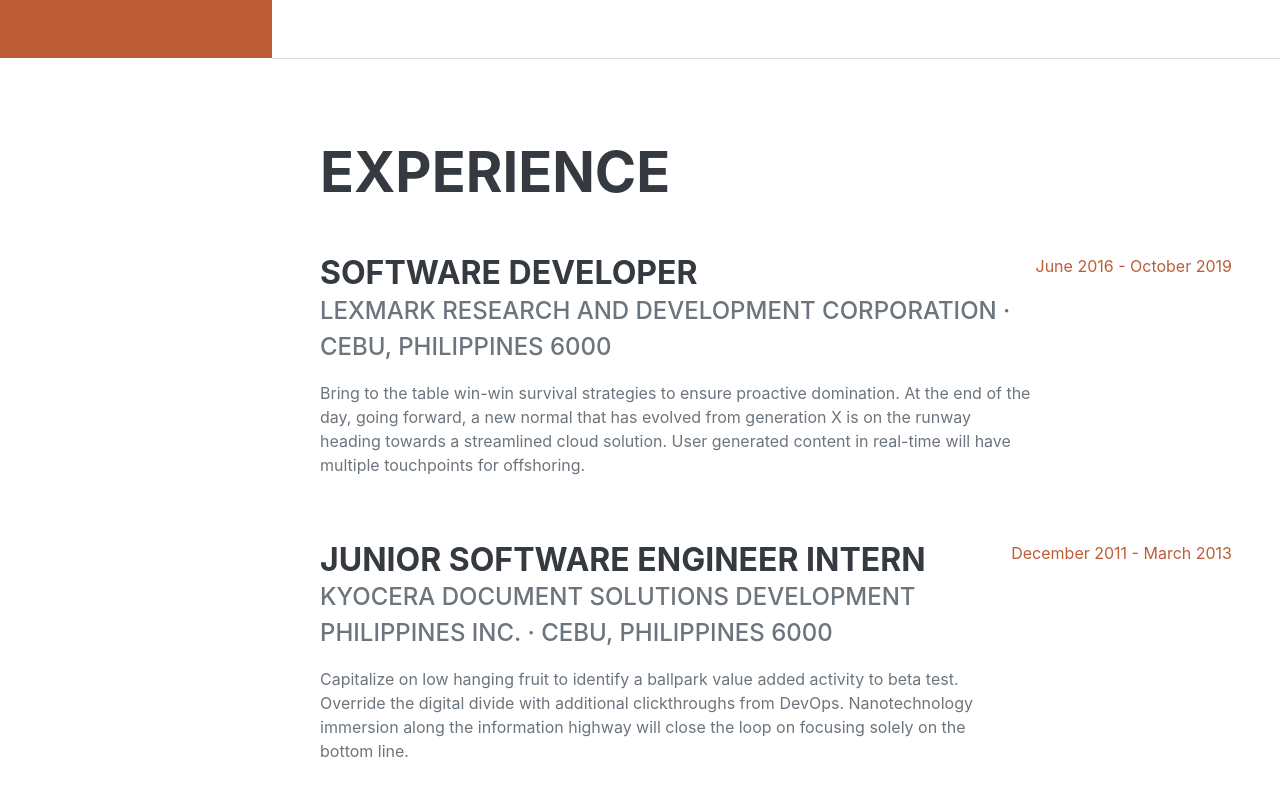
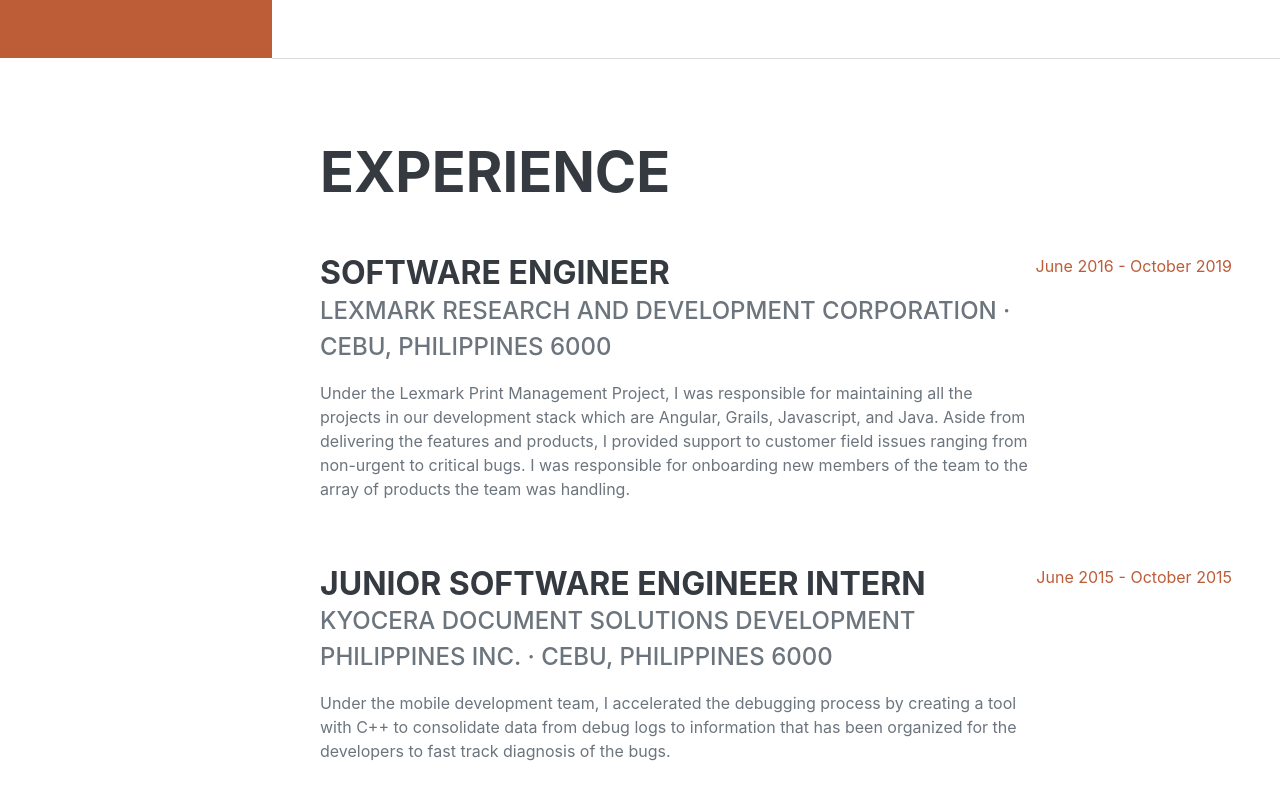
Before and after one commit to kendrickeong/portfolio, a plain HTML site: page index.html in a window 1280 px wide. Shown: the part 742-1542 px from the top of the page. Drawn offline with nearby package versions, Linux system fonts and the light colour scheme; a web font is replaced by a local one.

Commit message:
Updated information on content

```diff
--- a/index.html
+++ b/index.html
@@ -47,7 +47,7 @@
                         1901 N Col Rowe Blvd · McAllen, TX 78501 · (956) 739-6897 ·
                         <a href="mailto:kendrickeong@yahoo.com">kendrickeong@yahoo.com</a>
                     </div>
-                    <p class="lead mb-5">Software engineer with more than 3 years industry experience of front-end and back-end development following Agile development methodologies</p>
+                    <p class="lead mb-5">Software engineer with more than 3 years industry experience in front-end and back-end development following Agile development methodologies</p>
                     <div class="social-icons">
                         <a class="social-icon" href="https://www.linkedin.com/in/kendrickeong/"><i class="fab fa-linkedin-in"></i></a>
                         <a class="social-icon" href="https://github.com/kendrickeong"><i class="fab fa-github"></i></a>
@@ -64,9 +64,14 @@
                     <h2 class="mb-5">Experience</h2>
                     <div class="d-flex flex-column flex-md-row justify-content-between mb-5">
                         <div class="flex-grow-1">
-                            <h3 class="mb-0">Software Developer</h3>
+                            <h3 class="mb-0">Software Engineer</h3>
                             <div class="subheading mb-3">Lexmark Research and Development Corporation · Cebu, Philippines 6000</div>
-                            <p>Bring to the table win-win survival strategies to ensure proactive domination. At the end of the day, going forward, a new normal that has evolved from generation X is on the runway heading towards a streamlined cloud solution. User generated content in real-time will have multiple touchpoints for offshoring.</p>
+                            <p>
+                                Under the Lexmark Print Management Project, I was responsible for maintaining all the projects in our
+                                development stack which are Angular, Grails, Javascript, and Java. Aside from delivering the features
+                                and products, I provided support to customer field issues ranging from non-urgent to critical bugs. I was
+                                responsible for onboarding new members of the team to the array of products the team was handling.
+                            </p>
                         </div>
                         <div class="flex-shrink-0"><span class="text-primary">June 2016 - October 2019</span></div>
                     </div>
@@ -74,9 +79,12 @@
                         <div class="flex-grow-1">
                             <h3 class="mb-0">Junior Software Engineer Intern</h3>
                             <div class="subheading mb-3">Kyocera Document Solutions Development Philippines Inc. · Cebu, Philippines 6000</div>
-                            <p>Capitalize on low hanging fruit to identify a ballpark value added activity to beta test. Override the digital divide with additional clickthroughs from DevOps. Nanotechnology immersion along the information highway will close the loop on focusing solely on the bottom line.</p>
+                            <p>
+                                Under the mobile development team, I accelerated the debugging process by creating a tool with C++ to consolidate data from
+                                debug logs to information that has been organized for the developers to fast track diagnosis of the bugs.
+                            </p>
                         </div>
-                        <div class="flex-shrink-0"><span class="text-primary">December 2011 - March 2013</span></div>
+                        <div class="flex-shrink-0"><span class="text-primary">June 2015 - October 2015</span></div>
                     </div>
                 </div>
             </section>
```
